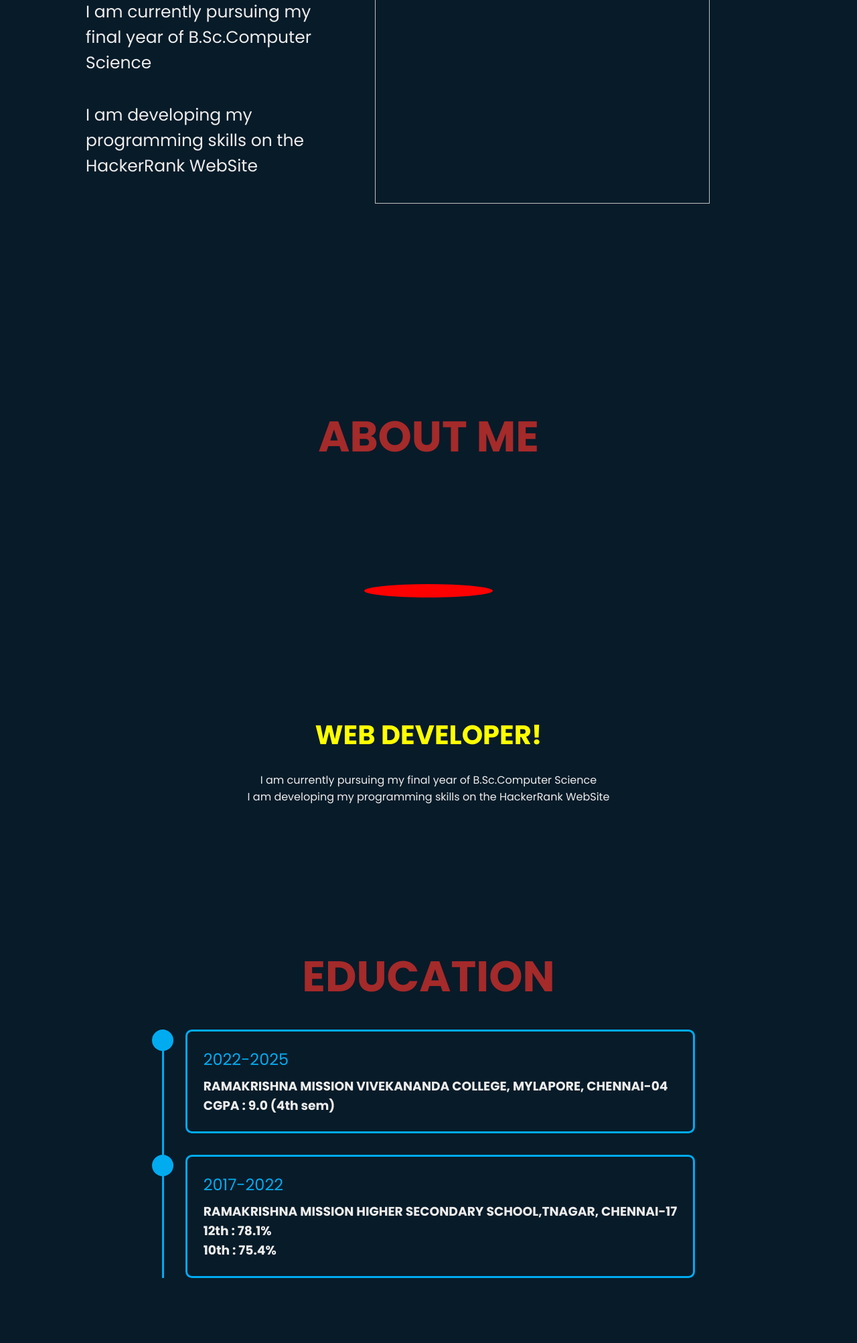
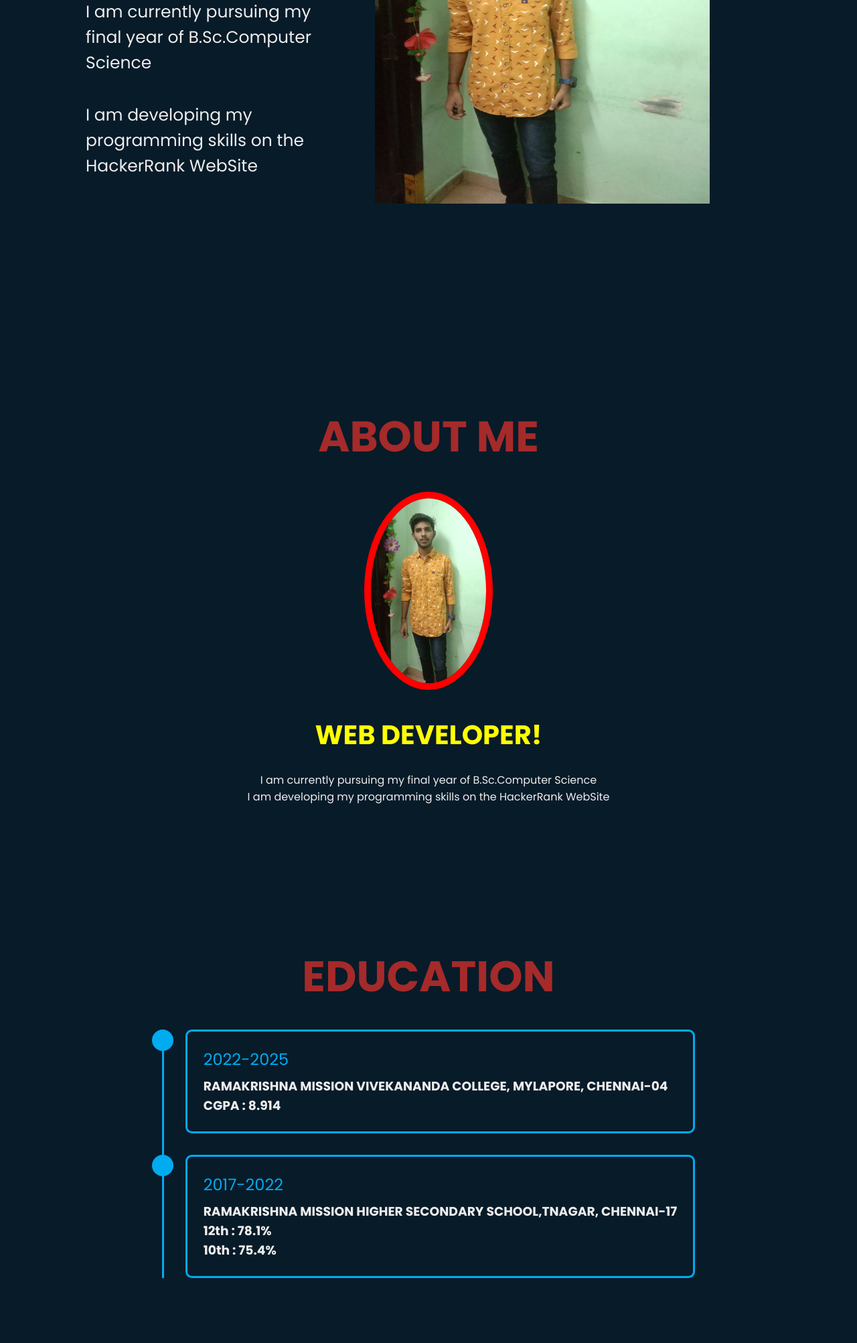
Before and after one commit to bhoopathirajs/portfolio, a plain HTML site: page index.html in a window 1280 px wide. Shown: the part 356-2361 px from the top of the page at 67% size. Drawn offline with nearby package versions, Linux system fonts and the light colour scheme.

Commit message:
index.html

```diff
--- a/index.html
+++ b/index.html
@@ -28,7 +28,7 @@
 
         </div>
         <section class="one" id="">
-            <img src="../image/myphoto.jpg">
+            <img src="myphoto.jpg">
         </section>
 
     </section>
@@ -37,7 +37,7 @@
           <h3 class="heading">ABOUT ME</h3>
           <center>
           <div class="about-img">
-          <img src="../image/edit.jpg" alt="">
+          <img src="edit.jpg" alt="">
           </div>
            <div class="aboutme-content">
             <h3>WEB DEVELOPER!</h3>
@@ -59,7 +59,7 @@
                         <div class="content">
                             <div class="year">2022-2025</div>
                             <h3>RAMAKRISHNA MISSION VIVEKANANDA COLLEGE, MYLAPORE, CHENNAI-04</h3>
-                            <h3>CGPA : 9.0 (4th sem)</h3>
+                            <h3>CGPA : 8.914 </h3>
                         </div>
                     </div>
 
@@ -143,7 +143,7 @@
             <center>RESUME</center>
         </div>
         <div class="viewresume">
-            <center><a href="C:\Users\shant\Downloads\RESUME.pdf" target="_blank">VIEW MY RESUME</a></center>
+            <center><a href="RESUME.pdf" target="_blank">VIEW MY RESUME</a></center>
         </div>
       </section>
 
```
